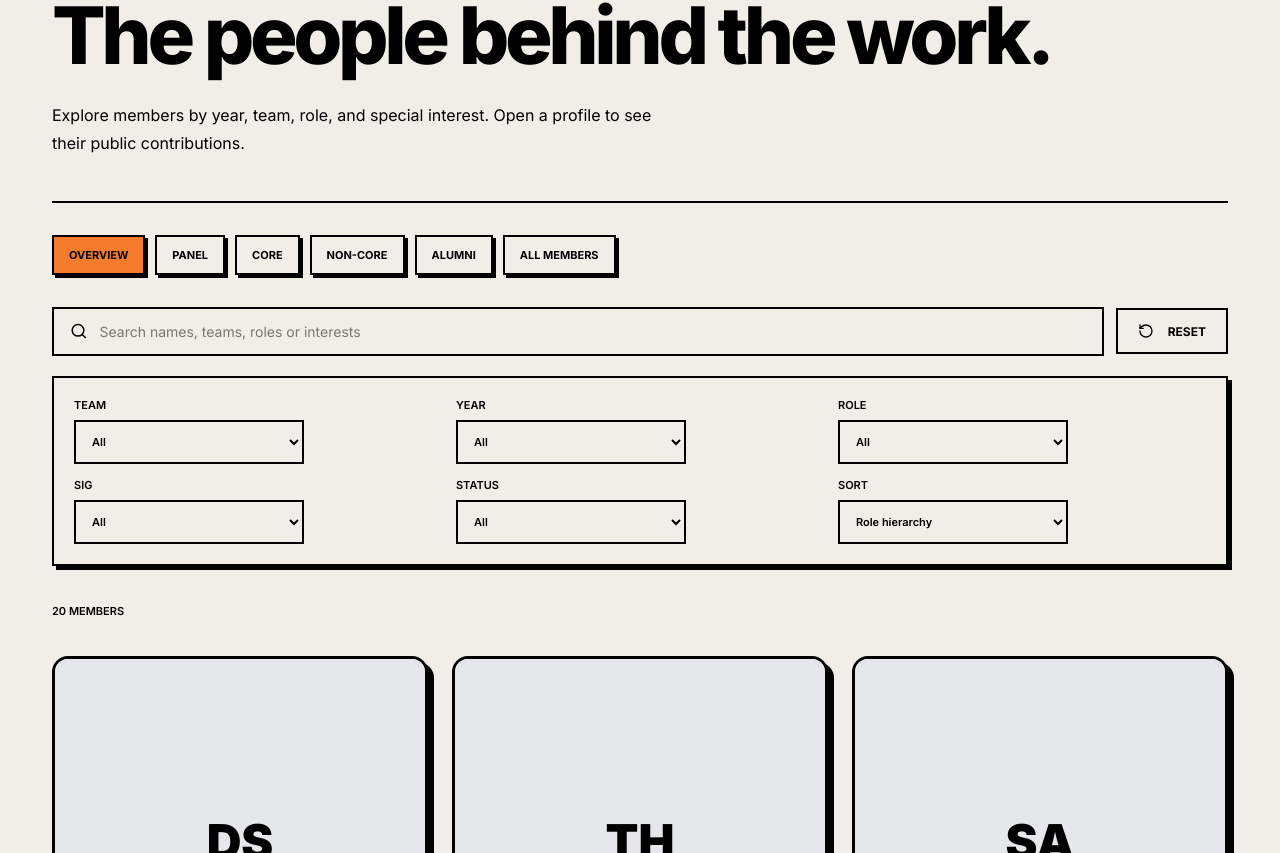
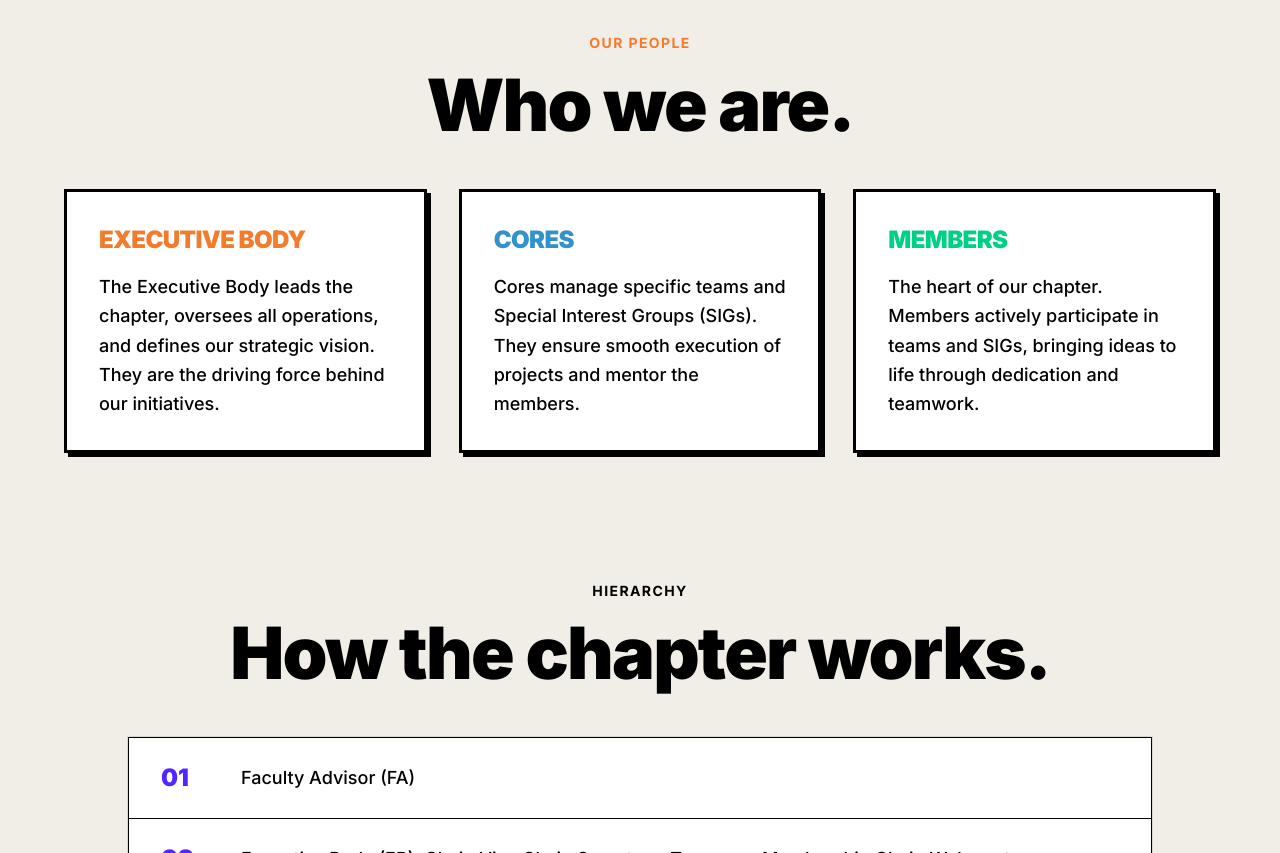
Before and after one commit to NSU-ACM-SC/Website-2026, a Next.js app in the folder frontend/: page /members in a window 1280 px wide. Shown: the part 207-1060 px from the top of the page. Built offline with nearby package versions, Linux system fonts and the light colour scheme.

Commit message:
removed everything from member page and added simple sections and heirarchy

```diff
--- a/frontend/src/app/members/page.tsx
+++ b/frontend/src/app/members/page.tsx
@@ -1,41 +1,106 @@
-import { AlumniGrid } from "@/components/members/AlumniGrid";
-import { MemberDirectory } from "@/components/members/MemberDirectory";
-import { MemberStats } from "@/components/members/MemberStats";
-import { PublicMemberTable } from "@/components/members/PublicMemberTable";
-import { PageIntro } from "@/components/ui/PageIntro";
-import { SectionNav } from "@/components/ui/SectionNav";
-import { SectionTitle } from "@/components/ui/SectionTitle";
-import { memberSections, publicMembers } from "@/data/memberGroups";
-import { membersData } from "@/data/membersData";
+import React from "react";
 
 export const metadata = { title: "Members | NSU ACM SC" };
 
 export default function MembersPage() {
+  const responsibilities = [
+    { id: "01", title: "Faculty Advisor (FA)" },
+    {
+      id: "02",
+      title:
+        "Executive Body (EB): Chair, Vice Chair, Secretary, Treasurer, Membership Chair, Webmaster",
+    },
+    { id: "03", title: "Sub Executive — Team" },
+    { id: "04", title: "Coordinator — SIG" },
+    { id: "05", title: "InCharge — Team" },
+    { id: "06", title: "Moderator — SIG" },
+    { id: "07", title: "Senior Member — Team / SIG" },
+    { id: "08", title: "General Member — Team / SIG" },
+    { id: "09", title: "Probationary Member — Team / SIG" },
+  ];
+
   return (
-    <div className="site-container">
-      <PageIntro
-        eyebrow="People / Directory"
-        title="The people behind the work."
-        description="Explore members by year, team, role, and special interest. Open a profile to see their public contributions."
-      />
-      <SectionNav label="Member categories" items={memberSections} />
-      <MemberDirectory membersData={publicMembers} />
-      <SectionTitle
-        number="Public record"
-        title="The directory, at a glance."
-      />
-      <PublicMemberTable members={publicMembers} />
-      <SectionTitle
-        number="02 / Directory statistics"
-        title="A snapshot of this community."
-      />
-      <p className="notice">
-        Counts reflect the preview directory, not official chapter totals.
-        Gender ratios and admissions statistics require verified data.
-      </p>
-      <MemberStats members={membersData} />
-      <SectionTitle number="03 / Alumni" title="Beyond campus." />
-      <AlumniGrid members={membersData} />
+    <div className="py-24 md:py-32 space-y-32">
+      {/* Section 1: About Members */}
+      <section className="space-y-12 px-6 md:px-12">
+        <div className="text-center space-y-4">
+          <h2 className="text-sm font-bold uppercase tracking-widest text-acmorange">
+            Our People
+          </h2>
+          <h1 className="text-5xl md:text-7xl font-black tracking-tight">
+            Who we are.
+          </h1>
+        </div>
+
+        <div className="grid grid-cols-1 md:grid-cols-3 gap-8 max-w-6xl mx-auto">
+          {/* Executive Body */}
+          <div className="bg-white border-[3px] border-black neo-shadow p-8 space-y-4 neo-interactive flex flex-col justify-between">
+            <div className="space-y-4">
+              <h3 className="text-2xl font-black text-acmorange uppercase tracking-tight">
+                Executive Body
+              </h3>
+              <p className="text-lg font-medium leading-relaxed">
+                The Executive Body leads the chapter, oversees all operations, and
+                defines our strategic vision. They are the driving force behind
+                our initiatives.
+              </p>
+            </div>
+          </div>
+
+          {/* Cores */}
+          <div className="bg-white border-[3px] border-black neo-shadow p-8 space-y-4 neo-interactive flex flex-col justify-between">
+            <div className="space-y-4">
+              <h3 className="text-2xl font-black text-acmblue uppercase tracking-tight">
+                Cores
+              </h3>
+              <p className="text-lg font-medium leading-relaxed">
+                Cores manage specific teams and Special Interest Groups (SIGs).
+                They ensure smooth execution of projects and mentor the members.
+              </p>
+            </div>
+          </div>
+
+          {/* Members */}
+          <div className="bg-white border-[3px] border-black neo-shadow p-8 space-y-4 neo-interactive flex flex-col justify-between">
+            <div className="space-y-4">
+              <h3 className="text-2xl font-black text-acmgreen uppercase tracking-tight">
+                Members
+              </h3>
+              <p className="text-lg font-medium leading-relaxed">
+                The heart of our chapter. Members actively participate in teams
+                and SIGs, bringing ideas to life through dedication and teamwork.
+              </p>
+            </div>
+          </div>
+        </div>
+      </section>
+
+      {/* Section 2: Responsibilities (From Image) */}
+      <section className="space-y-12 px-6 md:px-12">
+        <div className="text-center space-y-4">
+          <h2 className="text-sm font-bold uppercase tracking-widest">
+            HIERARCHY
+          </h2>
+          <h1 className="text-5xl md:text-7xl font-black tracking-tight">
+            How the chapter works.
+          </h1>
+        </div>
+
+        <div className="max-w-5xl mx-auto border border-black bg-white shadow-[0_0_0_1px_rgba(0,0,0,0.1)]">
+          {responsibilities.map((role, idx) => (
+            <div
+              key={role.id}
+              className={`flex items-center px-6 md:px-8 py-5 md:py-6 ${idx !== responsibilities.length - 1 ? "border-b border-black" : ""
+                } hover:bg-white transition-colors duration-200 cursor-default`}
+            >
+              <span className="text-2xl font-black text-acmpurple mr-6 md:mr-8 w-12 shrink-0">
+                {role.id}
+              </span>
+              <span className="text-lg font-medium">{role.title}</span>
+            </div>
+          ))}
+        </div>
+      </section>
     </div>
   );
 }
```
